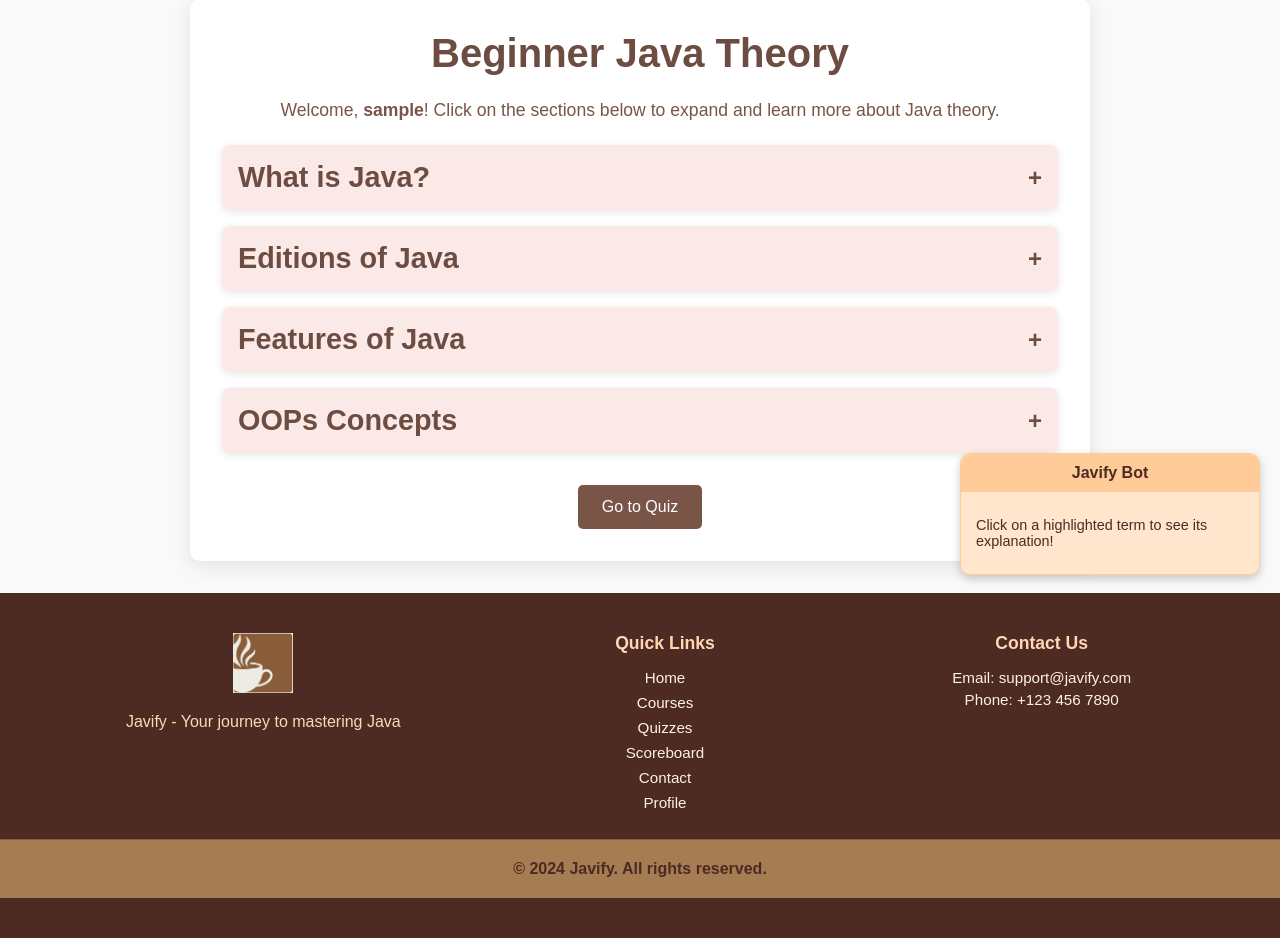
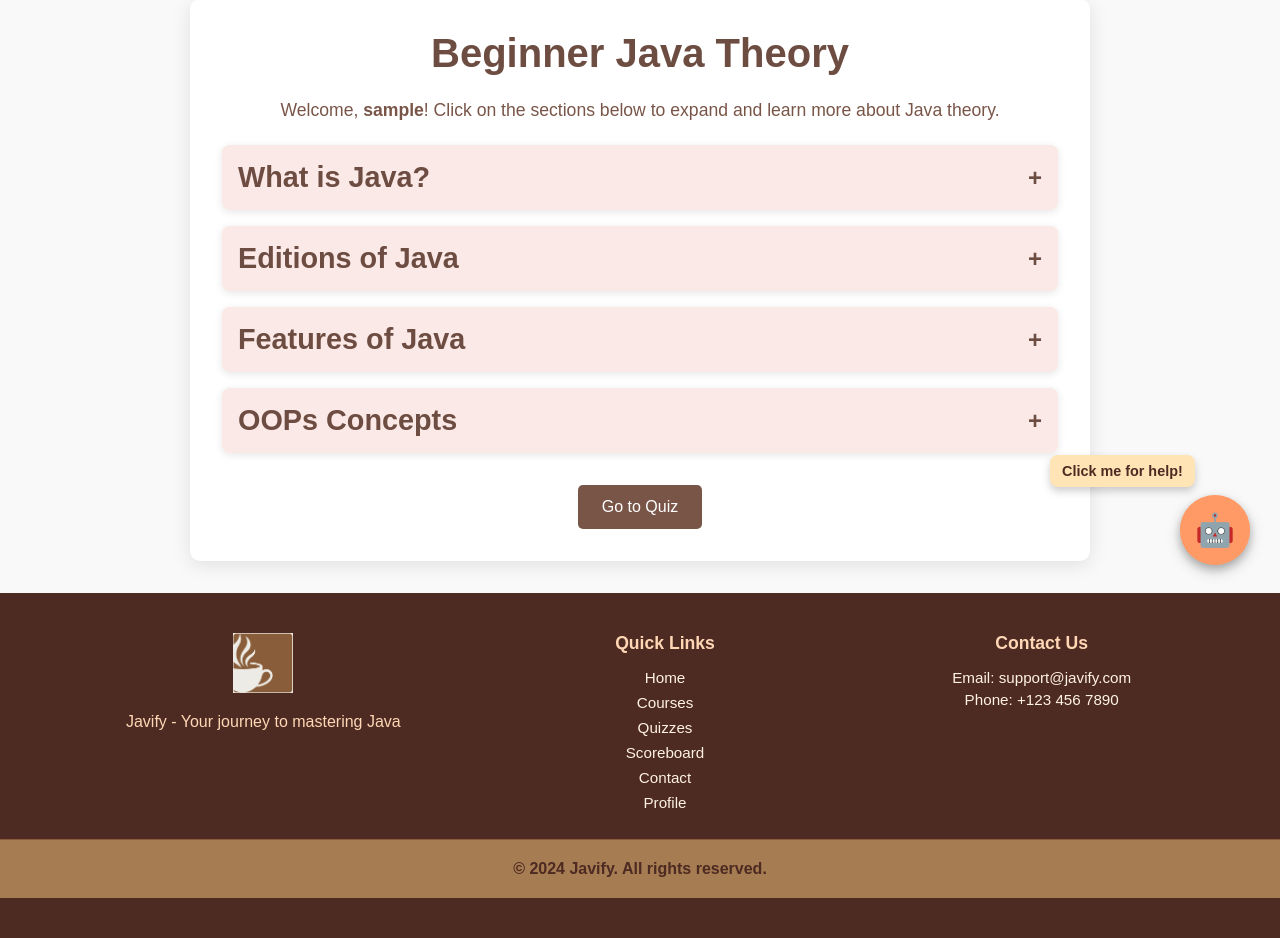
Before and after one commit to anmol7373/Javify, a PHP site: page /Javify/modules/beginner/beginner_theory.php in a window 1280 px wide. Shown: the part 205-1143 px from the top of the page. Run offline with PHP 8.4, Linux system fonts and the light colour scheme; the visitor is signed in with stand-in values (Sample User, id 1).

Commit message:
Finalized Javify bot

```diff
--- a/css/style.css
+++ b/css/style.css
@@ -1910,56 +1910,165 @@ pre code {
     }
 }
 
+/*---------------------------------------------------------
+|                         FLOATING BOT                     |
+-----------------------------------------------------------*/
+
 /* Floating Bot Styles */
 #floating-bot {
     position: fixed;
-    bottom: 20px;
-    right: 20px;
-    width: 300px;
-    background-color: #ffe6cc;
-    border: 1px solid #ffcc99;
+    bottom: 30px;
+    right: 30px;
+    width: 70px;
+    height: 70px;
+    background-color: #FFCC99;
+    border-radius: 50%;
+    box-shadow: 0 6px 15px rgba(0, 0, 0, 0.2);
+    font-family: 'Arial', sans-serif;
+    z-index: 1000;
+    cursor: pointer;
+    display: flex;
+    justify-content: center;
+    align-items: center;
+    transition: all 0.4s ease;
+}
+
+/* Introductory Speaking Bubble */
+#intro-speaking-bubble {
+    position: absolute;
+    top: -40px; /* Position above the bot icon */
+    left: -130px; /* Align horizontally */
+    background-color: #FFE4B5;
+    color: #4D2A22;
+    font-size: 0.9rem;
+    font-weight: bold;
+    padding: 8px 12px;
+    border-radius: 8px;
+    box-shadow: 0 4px 8px rgba(0, 0, 0, 0.2);
+    white-space: nowrap;
+    z-index: 1000;
+    opacity: 1;
+    visibility: visible;
+    transition: opacity 0.4s ease, visibility 0.4s ease;
+}
+
+/* Arrow for the Intro Bubble */
+#intro-speaking-bubble::after {
+    content: "";
+    position: absolute;
+    bottom: -8px;
+    left: 50%;
+    transform: translateX(-50%);
+    border-width: 8px;
+    border-style: solid;
+    border-color: #FFE4B5 transparent transparent transparent;
+}
+
+/* Hidden State for the Bubble */
+#intro-speaking-bubble.hidden {
+    opacity: 0;
+    visibility: hidden;
+}
+
+#floating-bot.open {
+    width: 350px; /* Slightly reduced width */
+    height: 400px; /* Reduced height */
+    border-radius: 20px;
+    padding: 20px;
+    display: flex;
+    flex-direction: column;
+    align-items: center;
+    background-color: #FFF3E0;
+}
+
+#floating-bot #bot-header {
+    display: none;
+    font-size: 1.8rem;
+    font-weight: bold;
+    color: #FF9966;
+    margin-bottom: 15px;
+    text-align: center;
+}
+
+#floating-bot.open #bot-header {
+    display: block;
+}
+
+#floating-bot #bot-content {
+    display: none;
+    font-size: 1rem;
+    color: #4D2A22;
+    background-color: #FFF3E0;
+    padding: 20px;
+    border-radius: 15px;
+    box-shadow: inset 0 2px 5px rgba(0, 0, 0, 0.1);
+    width: 90%;
+    line-height: 1.8;
+    overflow-y: auto;
+    max-height: 200px;
+}
+
+#floating-bot.open #bot-content {
+    display: block;
+}
+
+/* Robot Icon Styles */
+#bot-icon-container {
+    position: absolute;
+    top: 0;
+    left: 0;
+    width: 70px;
+    height: 70px;
+    background: #FF9966;
+    border-radius: 50%;
+    display: flex;
+    justify-content: center;
+    align-items: center;
+    box-shadow: 0 4px 8px rgba(0, 0, 0, 0.2);
+}
+
+#bot-icon {
+    font-size: 2rem;
+    color: #FFFFFF;
+}
+
+.speaking-bubble {
+    position: absolute;
+    top: -25px;
+    left: 75px;
+    background-color: #FFF3E0;
+    color: #4D2A22;
+    padding: 10px 20px;
     border-radius: 10px;
     box-shadow: 0 4px 10px rgba(0, 0, 0, 0.2);
-    font-family: Arial, sans-serif;
-    z-index: 1000;
-}
-
-#floating-bot #bot-header {
-    background-color: #ffcc99;
-    color: #4d2a22;
+    font-size: 1rem;
     font-weight: bold;
-    text-align: center;
-    padding: 10px;
-    border-radius: 10px 10px 0 0;
-}
-
-#floating-bot #bot-content {
-    padding: 15px;
-    font-size: 0.9rem;
-    color: #4d2a22;
-    overflow-y: auto;
-    max-height: 200px;
-}
-
-#floating-bot #bot-content p {
-    margin: 10px 0;
-}
-
+    display: none;
+}
+
+#floating-bot.open .speaking-bubble {
+    display: block;
+}
+
+/* Fix for Overflow */
+#floating-bot img, #bot-icon {
+    max-width: 100%;
+    max-height: 100%;
+    object-fit: contain;
+}
 
 /* Highlight Difficult Terms */
 .highlight {
-    background-color: #FFF3E0; /* Soft beige for subtle highlighting */
-    color: #6D4C41; /* Slightly darker text for contrast */
+    background-color: #FFF3E0;
+    color: #6D4C41;
     cursor: pointer;
-    border-bottom: 1px dashed #A67C52; /* Light dashed underline for emphasis */
-    padding: 1px 2px; /* Minimal padding for neat appearance */
-    border-radius: 2px; /* Slight rounding for polish */
-    transition: background-color 0.2s ease, color 0.2s ease; /* Smooth hover transition */
-}
-
-/* Hover Effect for Highlighted Terms */
+    border-bottom: 1px dashed #A67C52;
+    padding: 2px 4px;
+    border-radius: 2px;
+    transition: background-color 0.3s ease, color 0.3s ease;
+}
+
 .highlight:hover {
-    background-color: #FFE0B2; /* Light orange tint when hovered */
-    color: #4D2A22; /* Slightly darker text for hover */
-    border-bottom: 1px solid #4D2A22; /* Solid underline on hover */
-}
+    background-color: #FFE0B2;
+    color: #4D2A22;
+}
--- a/js/bot.js
+++ b/js/bot.js
@@ -40,16 +40,52 @@ document.addEventListener("DOMContentLoaded", () => {
         });
     });
 
+    const introBubble = document.getElementById("intro-speaking-bubble");
+    const botIconContainer = document.getElementById("bot-icon-container");
+    const floatingBot = document.getElementById("floating-bot");
+    const botHeader = document.getElementById("bot-header");
+    const botContent = document.getElementById("bot-content");
+
+    // Function to hide the intro bubble
+    const hideIntroBubble = () => {
+        introBubble.style.opacity = "0";
+        introBubble.style.visibility = "hidden";
+    };
+
+    // Function to show the intro bubble
+    const showIntroBubble = () => {
+        introBubble.style.opacity = "1";
+        introBubble.style.visibility = "visible";
+    };
+
+    // Handle bot toggle
+    botIconContainer.addEventListener("click", () => {
+        const isOpen = floatingBot.classList.toggle("open");
+        if (isOpen) {
+            hideIntroBubble(); // Hide the bubble when the bot is opened
+        } else {
+            showIntroBubble(); // Show the bubble when the bot is closed
+        }
+    });
+
     // Add event listener for clicks on highlighted terms
     document.querySelectorAll(".highlight").forEach(element => {
         element.addEventListener("click", () => {
             const term = element.getAttribute("data-term");
-            const botContent = document.getElementById("bot-content");
+
+            // Update bot content
             if (definitions[term]) {
                 botContent.innerHTML = `<p><strong>${term}:</strong> ${definitions[term]}</p>`;
             } else {
                 botContent.innerHTML = `<p><strong>${term}:</strong> Definition not found.</p>`;
             }
+
+            // Open the bot if it's not already open
+            if (!floatingBot.classList.contains("open")) {
+                floatingBot.classList.add("open");
+                botHeader.textContent = "Javify Bot"; // Update bot header
+                hideIntroBubble(); // Hide the intro bubble
+            }
         });
     });
 });
--- a/modules/beginner/beginner_theory.php
+++ b/modules/beginner/beginner_theory.php
@@ -22,6 +22,7 @@ $username = $isLoggedIn ? $_SESSION['username'] : '';
     <meta name="viewport" content="width=device-width, initial-scale=1.0">
     <title>Beginner Java Theory - Javify</title>
     <link rel="stylesheet" href="<?php echo BASE_URL; ?>css/style.css">
+    <link rel="stylesheet" href="https://cdnjs.cloudflare.com/ajax/libs/font-awesome/5.15.4/css/all.min.css">
     <script src="<?php echo BASE_URL; ?>js/bot.js" defer></script>
 </head>
 <body id="beginner-page">
@@ -117,12 +118,25 @@ $username = $isLoggedIn ? $_SESSION['username'] : '';
 </script>
 
 <!-- Floating Bot Container -->
+<?php
+    // Assuming username is already fetched and stored in the session (as in the navbar)
+    $username = isset($_SESSION['username']) ? htmlspecialchars($_SESSION['username']) : 'User';
+?>
+
 <div id="floating-bot">
+    <div id="bot-icon-container">
+        <span id="bot-icon">&#129302;</span> <!-- Robot icon -->
+        <div id="intro-speaking-bubble">Click me for help!</div>
+    </div>
+    <div class="speaking-bubble">
+        Hi, <span id="bot-username"><?php echo $username; ?></span>! How can I help you?
+    </div>
     <div id="bot-header">Javify Bot</div>
     <div id="bot-content">
         <p>Click on a highlighted term to see its explanation!</p>
     </div>
 </div>
 
+
 </body>
 </html>
```
Also changed, not shown: modules/advanced/advanced_theory.php (+14 -0 lines), modules/intermediate/intermediate_theory.php (+12 -0 lines).
